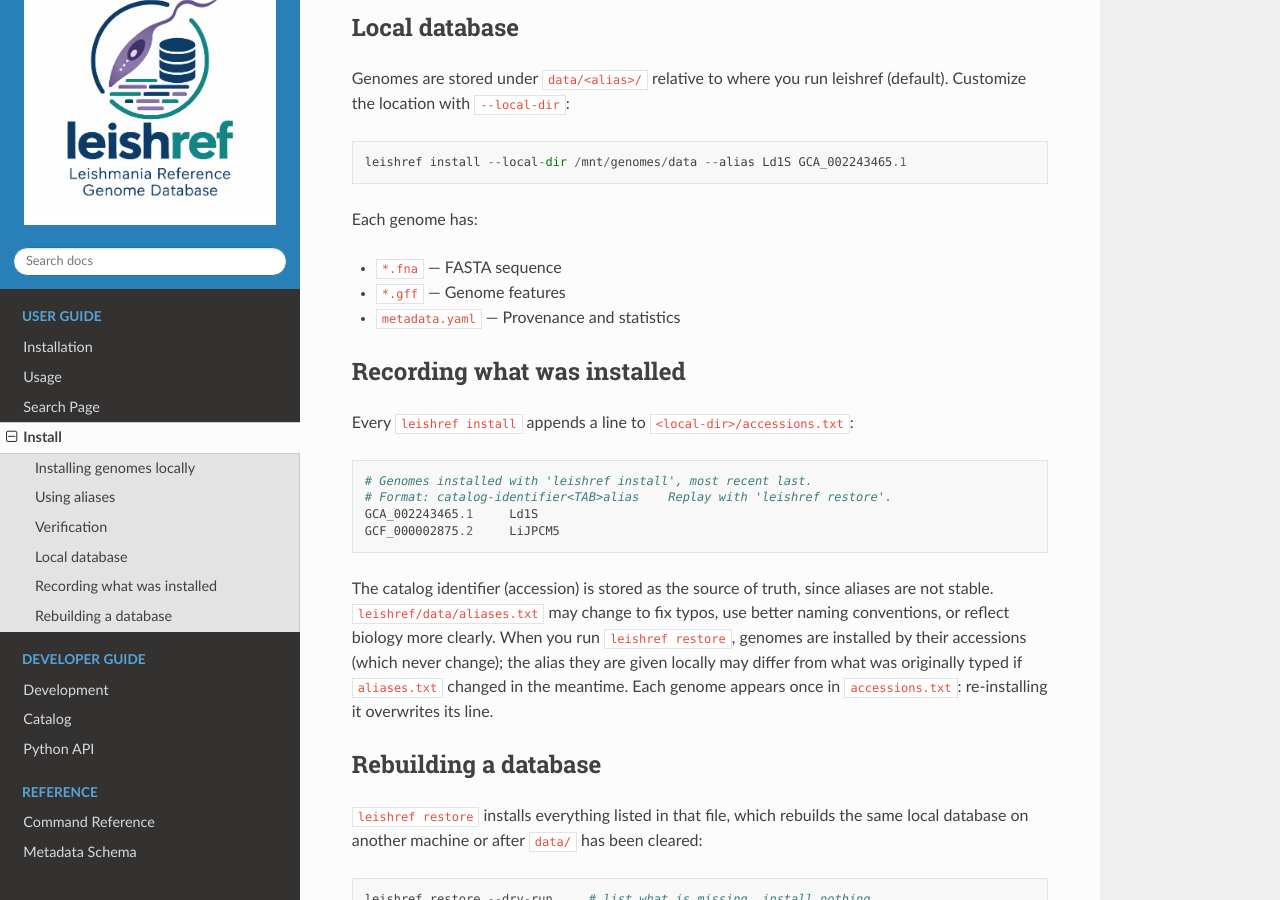
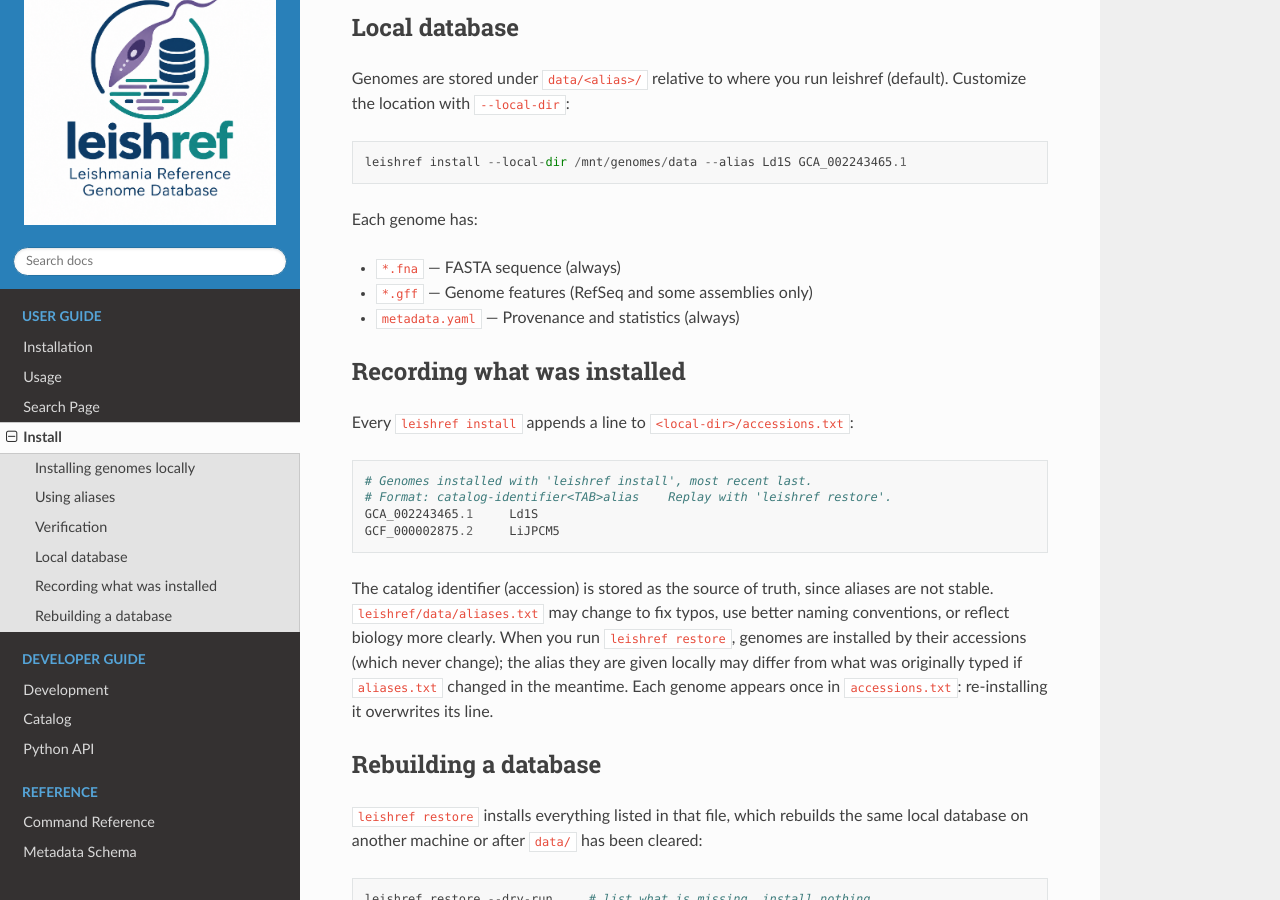
Before and after one commit to cokelaer/leishref, a Sphinx documentation site: the page built from docs/install.rst, in a window 1280 px wide and 900 px high, scrolled down 744 px. Built offline with Sphinx 7.4.7 and the Read the Docs theme 3.1.0, drawn with Linux system fonts in a browser that asks for light colours.

Commit message:
Clarify that GFF is optional; only RefSeq and some assemblies provide it
Updated Local database section to note which files are always present
vs. conditionally present.

```diff
--- a/docs/install.rst
+++ b/docs/install.rst
@@ -36,9 +36,9 @@ Customize the location with ``--local-dir``::
 
 Each genome has:
 
-- ``*.fna`` — FASTA sequence
-- ``*.gff`` — Genome features
-- ``metadata.yaml`` — Provenance and statistics
+- ``*.fna`` — FASTA sequence (always)
+- ``*.gff`` — Genome features (RefSeq and some assemblies only)
+- ``metadata.yaml`` — Provenance and statistics (always)
 
 Recording what was installed
 ----------------------------
```
